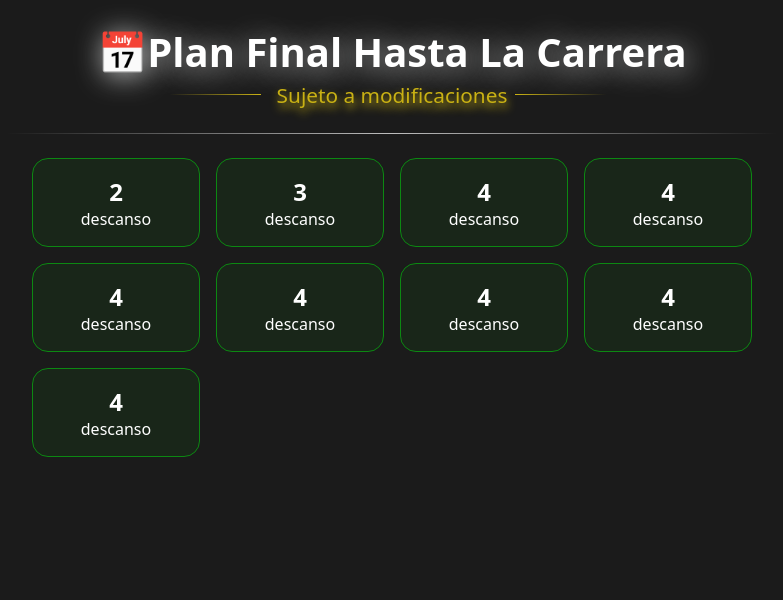
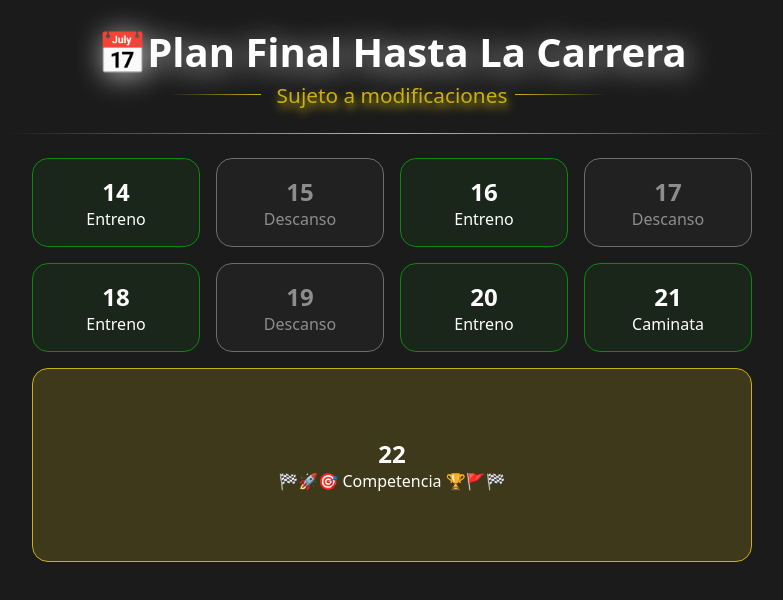
Before and after one commit to OutziderDev/migration, a website with bundled scripts: page src/index.html in a window 1280 px wide. Shown: the whole page, without its empty margins (248-1031 px from the left). Built offline with nearby package versions, Linux system fonts and the light colour scheme.

Commit message:
feat: actualizar estructura de entrenos en JSON, mejorar estilos en index.css y agregar lógica en index.js para la visualización de entrenos

```diff
--- a/package.json
+++ b/package.json
@@ -5,6 +5,7 @@
   "keywords": [],
   "license": "ISC",
   "author": "",
+  "type": "module",
   "main": "index.js",
   "scripts": {
     "test": "echo \"Error: no test specified\" && exit 1",
--- a/src/css/index.css
+++ b/src/css/index.css
@@ -3,7 +3,7 @@
   --color-muted: oklch(80% 0.00003 271.152);
 
   --color-warning: oklch(75.824% 0.15364 99.162);
-  --color-warning-muted: oklch(75.824% 0.15364 99.162 / 0.1);
+  --color-warning-muted: oklch(75.824% 0.15364 99.162 / 0.2);
 
   --color-fondo: oklch(22.213% 0.00003 271.152);
 
@@ -85,7 +85,7 @@ body {
   border-image: linear-gradient(to right, transparent, var(--color-muted), transparent) 1; */
   display: grid;
   grid-template-columns: 1fr 1fr 1fr 1fr;
-  grid-template-rows: 1fr 1fr 1fr;
+  grid-template-rows: 1fr 1fr 1fr 1fr;
   gap: 1rem;
 
   & > .day-card {
@@ -100,6 +100,27 @@ body {
     border-radius: 1rem;
     corner-shape: squircle;
   }
+
+  & > .disabled {
+    pointer-events: none;
+    opacity: 0.5;
+    border: 1px solid var(--color-muted);
+    background-color: #ccc1;
+  }
+
+  & > .full {
+    grid-column: 1 / -1;
+    grid-row: span 2;
+    border: 1px solid var(--color-warning);
+    background-color: var(--color-warning-muted);
+    display: flex;
+    justify-content: center;
+  }
+
+  @media (width < 768px) {
+    grid-template-columns: 1fr;
+    grid-template-rows: repeat(8, auto);
+  }
 }
 
 /* Web Components */
--- a/src/data/entrenos.json
+++ b/src/data/entrenos.json
@@ -1,6 +1,6 @@
 [
   {
-    "id": "2026-03-14",
+    "id": "14",
     "fecha": "14 de marzo",
     "tipo": "Rodaje suave",
     "distancia": "3.5 - 4 km",
@@ -9,7 +9,16 @@
     "notas": "Respiración nasal relajada."
   },
   {
-    "id": "2026-03-16",
+    "id": "15",
+    "fecha": "15 de marzo",
+    "tipo": "Descanso",
+    "distancia": "0",
+    "ritmo": "0",
+    "objetivo": [],
+    "notas": "Descansar los musculos, hidratarse bien, dormir temprano."
+  },
+  {
+    "id": "16",
     "fecha": "16 de marzo",
     "tipo": "Entrenamiento de ritmo de carrera",
     "distancia": "4 km",
@@ -23,7 +32,16 @@
     "notas": "Sin sprint final."
   },
   {
-    "id": "2026-03-18",
+    "id": "17",
+    "fecha": "17 de marzo",
+    "tipo": "Descanso",
+    "distancia": "0",
+    "ritmo": "0",
+    "objetivo": [],
+    "notas": "Descansar los musculos, hidratarse bien, dormir temprano."
+  },
+  {
+    "id": "18",
     "fecha": "18 de marzo",
     "tipo": "Rodaje aeróbico",
     "distancia": "4.5 km máximo",
@@ -32,7 +50,16 @@
     "notas": "Este entrenamiento debe sentirse muy fácil."
   },
   {
-    "id": "2026-03-20",
+    "id": "19",
+    "fecha": "19 de marzo",
+    "tipo": "Descanso",
+    "distancia": "0",
+    "ritmo": "0",
+    "objetivo": [],
+    "notas": "Descansar los musculos, hidratarse bien, dormir temprano."
+  },
+  {
+    "id": "20",
     "fecha": "20 de marzo",
     "tipo": "Activación pre-competencia",
     "distancia": "3 km",
@@ -45,7 +72,7 @@
     "notas": "Debe terminar con sensación de 'me quedé con ganas de más'."
   },
   {
-    "id": "2026-03-21",
+    "id": "21",
     "fecha": "21 de marzo",
     "tipo": "Activación con compañeros",
     "distancia": "3 km máximo",
@@ -54,7 +81,7 @@
     "notas": "Debe sentirse ridículamente fácil."
   },
   {
-    "id": "2026-03-22",
+    "id": "22",
     "fecha": "22 de marzo",
     "tipo": "Día de carrera",
     "distancia": "5 km",
--- a/src/index.html
+++ b/src/index.html
@@ -12,44 +12,14 @@
       <h1>📅Plan final hasta la carrera</h1>
       <p>Sujeto a modificaciones</p>
     </section>
+
     <nav class="calendar">
-      <a class="day-card" href="/dias/1.html">
+
+      <!-- <a class="day-card full" href="/dias/1.html">
         <h2>2</h2>
         <span>descanso</span>
       </a>
-      <a class="day-card" href="/dias/1.html">
-        <h2>3</h2>
-        <span>descanso</span>
-      </a>
-      <a class="day-card" href="/dias/1.html">
-        <h2>4</h2>
-        <span>descanso</span>
-      </a>
-      <a class="day-card" href="/dias/1.html">
-        <h2>4</h2>
-        <span>descanso</span>
-      </a>
-      <a class="day-card" href="/dias/1.html">
-        <h2>4</h2>
-        <span>descanso</span>
-      </a>
-      <a class="day-card" href="/dias/1.html">
-        <h2>4</h2>
-        <span>descanso</span>
-      </a>
-      <a class="day-card" href="/dias/1.html">
-        <h2>4</h2>
-        <span>descanso</span>
-      </a>
-      <a class="day-card" href="/dias/1.html">
-        <h2>4</h2>
-        <span>descanso</span>
-      </a>
-      <a class="day-card" href="/dias/1.html" >
-        <h2>4</h2>
-        <span>descanso</span>
-      </a>
-
+ -->
     </nav>
   </body>
 </html>
--- a/src/js/index.js
+++ b/src/js/index.js
@@ -1,2 +1,36 @@
 import "../components/app-root.js";
 import "../components/tab-system/tab-system.js";
+import datos from "../data/entrenos.json" with { type: "json" };
+
+console.log("datos:", datos.length);
+
+document.addEventListener("DOMContentLoaded", () => {
+  const navbar = document.querySelector(".calendar");
+  console.log("dato unico:", datos[1].id);
+
+  for (const entreno of datos) {
+    const link = document.createElement("a");
+    link.href = `dias/${entreno.id}`;
+
+    //Agregar estilos a la card
+    link.classList.add("day-card");
+    if (entreno.id % 2 !== 0) link.classList.add("disabled");
+    if (entreno.id === "21") link.classList.remove("disabled");
+    if (entreno.id === "22") link.classList.add("full");
+
+    //Descripción de las Card
+    const titulo = document.createElement("h2");
+    titulo.textContent = entreno.id;
+    //Span
+    const descripcion = document.createElement("span");
+    descripcion.textContent = entreno.tipo === "Descanso" ? "Descanso" : "Entreno";
+    if (entreno.id === "21") descripcion.textContent = "Caminata";
+    if (entreno.id === "22") descripcion.textContent = " 🏁🚀🎯 Competencia 🏆🚩🏁";
+
+    //Agrego al Link
+    link.appendChild(titulo);
+    link.appendChild(descripcion);
+
+    navbar.appendChild(link);
+  }
+});
```
